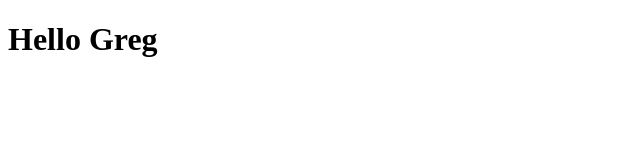
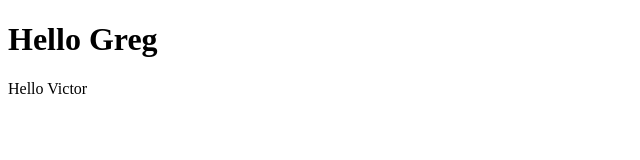
Before and after one commit to ViktorSad/Greg_Viktor, a plain HTML site: page index.html in a window 1280 px wide. Shown: the whole page, without its empty margins (0-640 px from the left). Drawn offline with Linux system fonts and the light colour scheme.

Commit message:
HelloVictor

```diff
--- a/index.html
+++ b/index.html
@@ -8,5 +8,6 @@
 	</head>
 	<body>
 		<h1>Hello Greg</h1>
+		<p>Hello Victor</p>
 	</body>
 </html>
```
Lines whose indentation alone changed are shown as unchanged.
